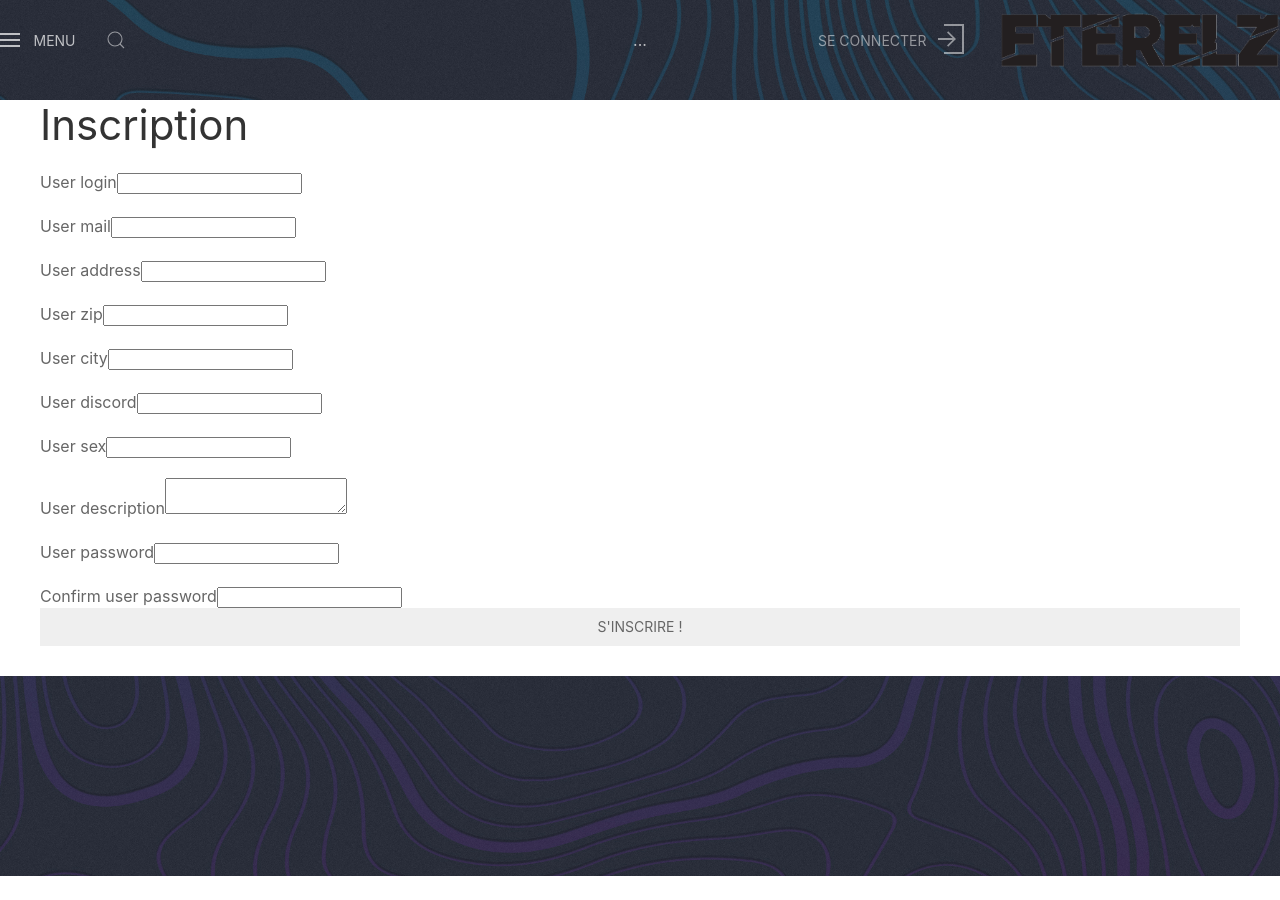
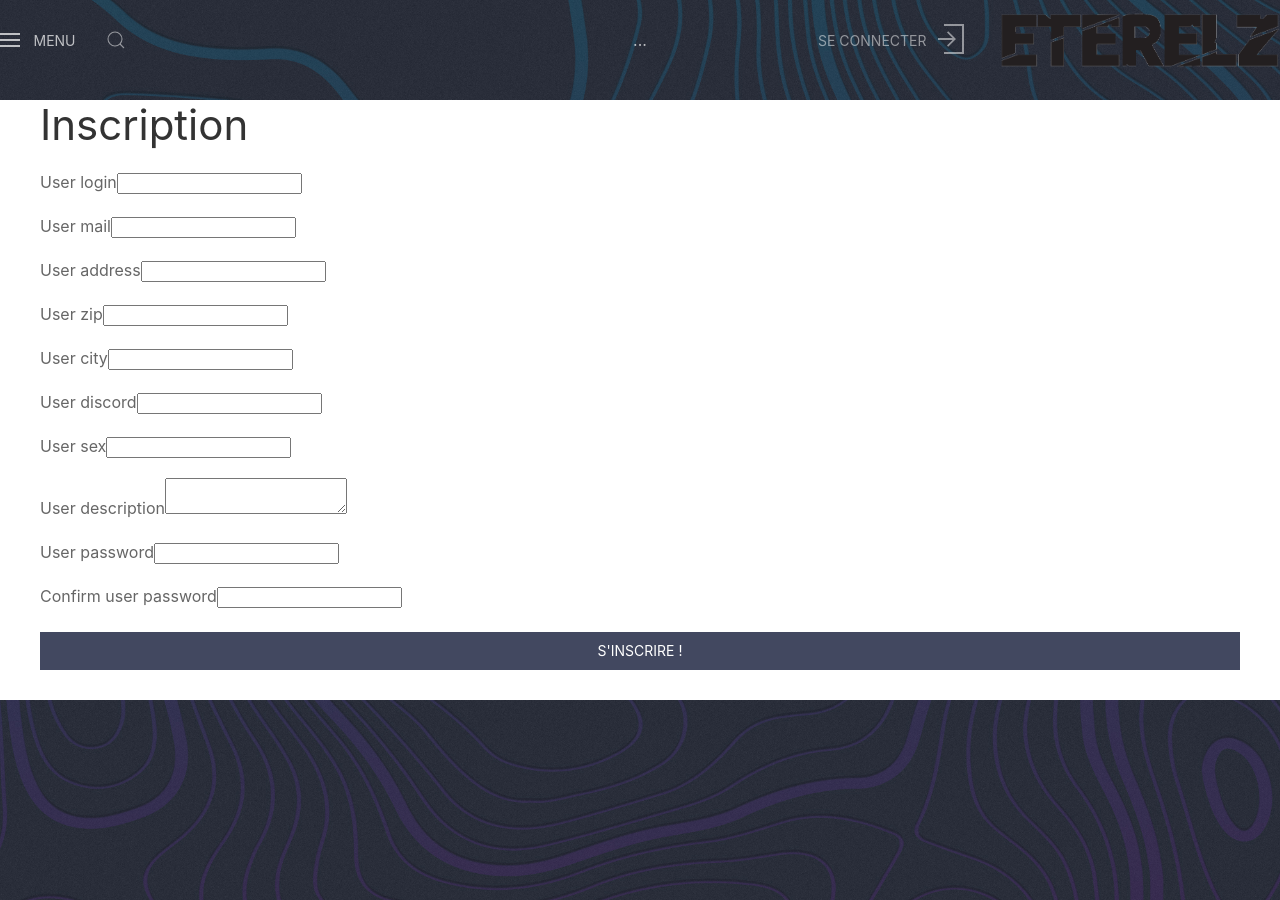
Before and after one commit to RubyCouz/Eterelz, a Symfony app: template templates/security/registration.html.twig in a window 1280 px wide. Before the commit the page ends 876 px from the top, so only its background shows below. Run offline with Twig, Linux system fonts and the light colour scheme; the template is opened without the code that fills it, so the values that code supplies are empty; form fields are guessed from the names that the template uses; some libraries are stand-ins or nearby versions.

Commit message:
Personnalisation bouton inscription

```diff
--- a/templates/security/registration.html.twig
+++ b/templates/security/registration.html.twig
@@ -23,9 +23,10 @@
                 <p>{{ form_row(form.user_description)}}
                 <p>{{ form_row(form.user_password)}}
                 <p>{{ form_row(form.confirm_user_password)}}
+                <br>
+                <button type="submit" class="uk-button uk-button-success uk-width-1-1 uk-margin-small-bottom" style="color:white;background-color:#424860;">S'inscrire !</button>
+            </div>
 
-                <button type="submit" class="uk-button uk-button-success uk-width-1-1 uk-margin-small-bottom">S'inscrire !</button>
-            </div>
         {# Installation de la balise form de fin #}
         {{ form_end(form) }}
 </div>
```
Also changed, not shown: src/Form/RegistrationType.php (+29 -0 lines).
